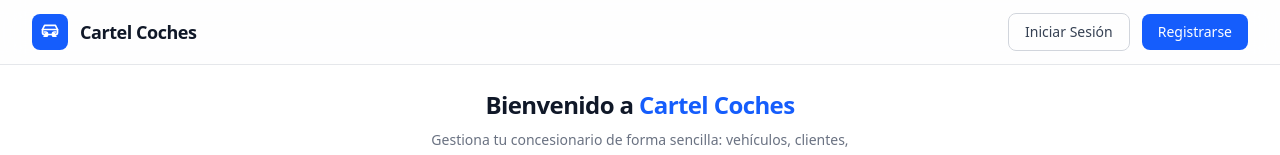
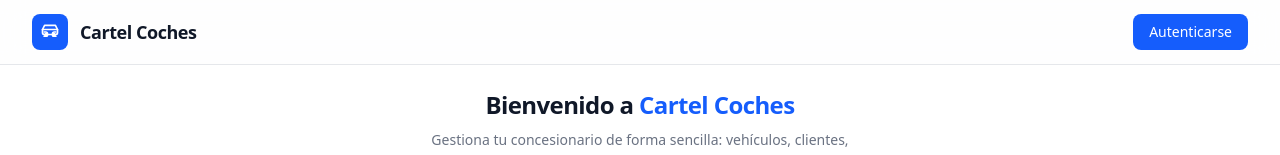
Before and after one commit to idrojone/Gestion-Cartel-Coches, a Vue app: page / in a window 1280 px wide. Shown: the top 155 px of the page. Built offline with nearby package versions, Linux system fonts and the light colour scheme.

Commit message:
Cambiamos el header

```diff
--- a/src/components/layout/AppHeader.vue
+++ b/src/components/layout/AppHeader.vue
@@ -23,11 +23,8 @@
 
       <!-- Autenticación -->
       <div class="flex items-center gap-3">
-        <button class="rounded-lg border border-gray-300 px-4 py-2 text-sm font-medium text-gray-700 transition-colors hover:bg-gray-100">
-          Iniciar Sesión
-        </button>
         <button class="rounded-lg bg-blue-600 px-4 py-2 text-sm font-medium text-white transition-colors hover:bg-blue-700">
-          Registrarse
+          Autenticarse
         </button>
       </div>
     </div>
```
Also changed, not shown: src/components/AuthForm.vue (added).
